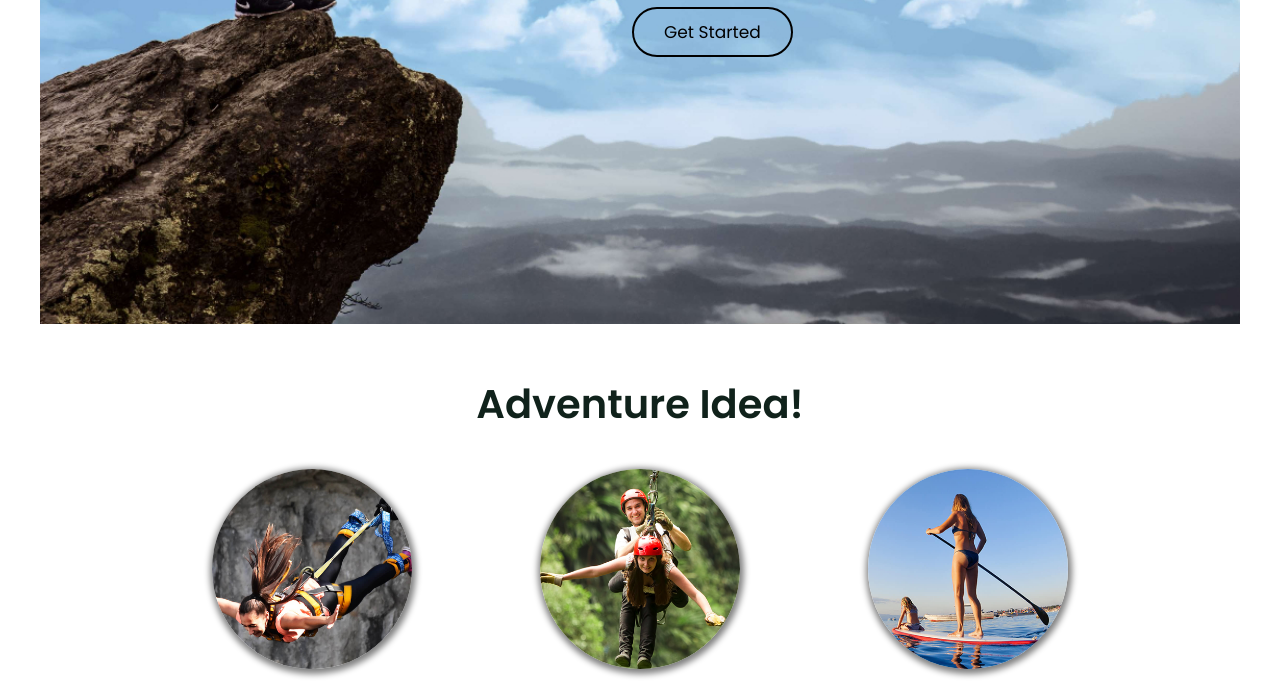
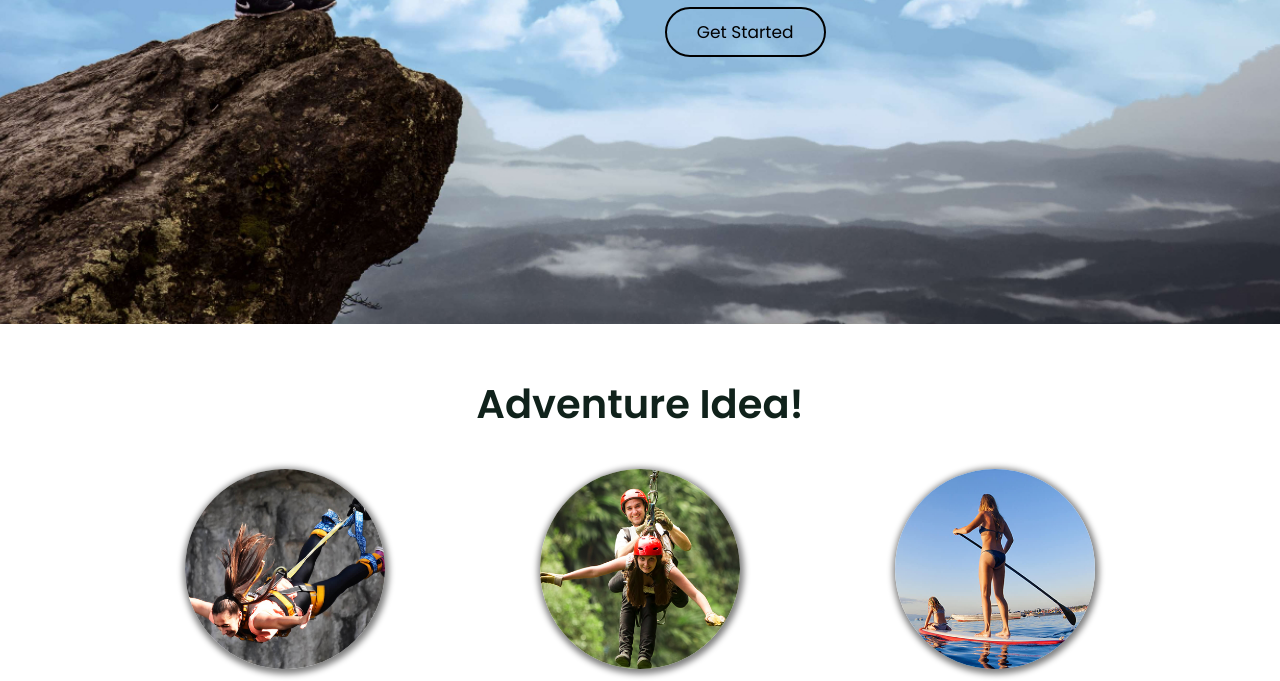
Before and after one commit to mayanksoni1/Tour-project-, a website: page index.html in a window 1280 px wide. Shown: the part 476-1157 px from the top of the page. Drawn offline with nearby package versions, Linux system fonts and the light colour scheme.

Commit message:
Update style.css

```diff
--- a/css/style.css
+++ b/css/style.css
@@ -21,7 +21,7 @@ html {
 section {
   padding: 5rem 9%;
   margin: 0 auto;       /* centers each section horizontally */
-  max-width: 1200px;    /* keeps content in a neat centered box */
+
 }
 
 .btn {
```
